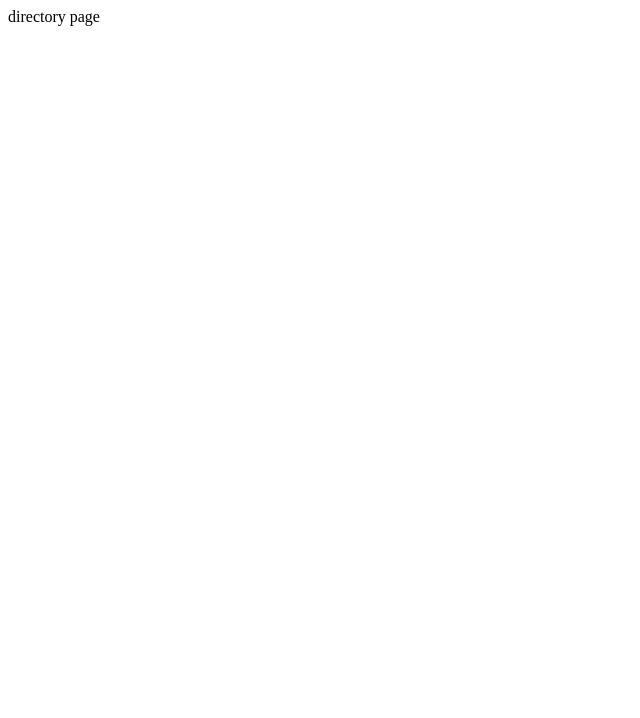
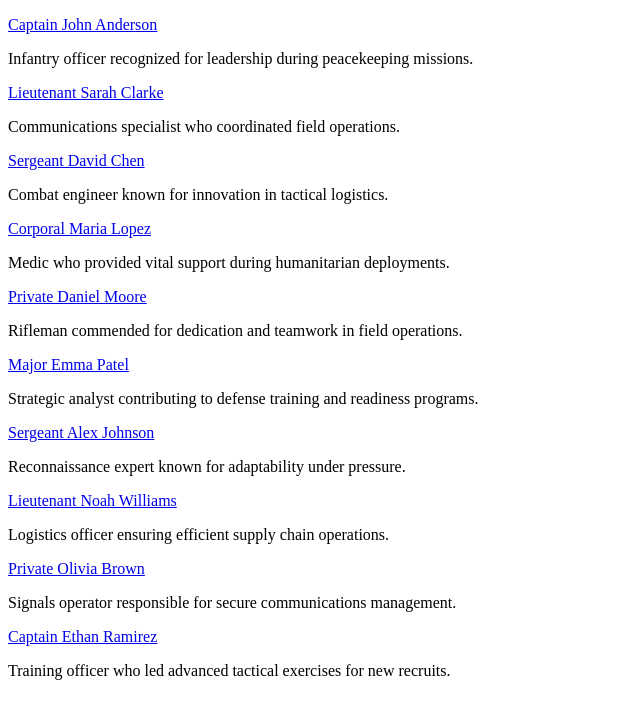
Before and after one commit to Brijsunil2/soldier-directory, a React (Vite) app: page / in a window 1280 px wide. Shown: the top 718 px of the page, without its empty margins (0-640 px from the left). Built offline with nearby package versions, Linux system fonts and the light colour scheme.

Commit message:
feat: add functionality to directory and update soldier dataset

```diff
--- a/src/components/Directory/Directory.jsx
+++ b/src/components/Directory/Directory.jsx
@@ -4,7 +4,9 @@ import DirectoryListing from "./DirectoryListing";
 const Directory = ({directoryData}) => {
   return (
     <section className="directory">
-
+      {directoryData.map((data, index) => (
+        <DirectoryListing key={index} listingData={data} />
+      ))}
     </section>
   )
 }
--- a/src/components/Directory/DirectoryListing.jsx
+++ b/src/components/Directory/DirectoryListing.jsx
@@ -1,6 +1,11 @@
-const DirectoryListing = () => {
+const DirectoryListing = ({listingData}) => {
   return (
-    <div>DirectoryListing</div>
+    <div className="directory-listing">
+      <a href={listingData.link} target="_blank" rel="noopener noreferrer">
+        <p className="listing-name">{listingData.name}</p>
+      </a>
+      <p className="listing-data">{listingData.description}</p>
+    </div>
   )
 }
 
--- a/src/data/soldierLinks.json
+++ b/src/data/soldierLinks.json
@@ -1,3 +1,52 @@
 [
-  {"name" : "test", "link" : "https://google.ca", "otherInfo" : "" }
+  {
+    "name": "Captain John Anderson",
+    "link": "https://example.com/john-anderson",
+    "description": "Infantry officer recognized for leadership during peacekeeping missions."
+  },
+  {
+    "name": "Lieutenant Sarah Clarke",
+    "link": "https://example.com/sarah-clarke",
+    "description": "Communications specialist who coordinated field operations."
+  },
+  {
+    "name": "Sergeant David Chen",
+    "link": "https://example.com/david-chen",
+    "description": "Combat engineer known for innovation in tactical logistics."
+  },
+  {
+    "name": "Corporal Maria Lopez",
+    "link": "https://example.com/maria-lopez",
+    "description": "Medic who provided vital support during humanitarian deployments."
+  },
+  {
+    "name": "Private Daniel Moore",
+    "link": "https://example.com/daniel-moore",
+    "description": "Rifleman commended for dedication and teamwork in field operations."
+  },
+  {
+    "name": "Major Emma Patel",
+    "link": "https://example.com/emma-patel",
+    "description": "Strategic analyst contributing to defense training and readiness programs."
+  },
+  {
+    "name": "Sergeant Alex Johnson",
+    "link": "https://example.com/alex-johnson",
+    "description": "Reconnaissance expert known for adaptability under pressure."
+  },
+  {
+    "name": "Lieutenant Noah Williams",
+    "link": "https://example.com/noah-williams",
+    "description": "Logistics officer ensuring efficient supply chain operations."
+  },
+  {
+    "name": "Private Olivia Brown",
+    "link": "https://example.com/olivia-brown",
+    "description": "Signals operator responsible for secure communications management."
+  },
+  {
+    "name": "Captain Ethan Ramirez",
+    "link": "https://example.com/ethan-ramirez",
+    "description": "Training officer who led advanced tactical exercises for new recruits."
+  }
 ]
--- a/src/pages/DirectoryPage/DirectoryPage.jsx
+++ b/src/pages/DirectoryPage/DirectoryPage.jsx
@@ -1,8 +1,13 @@
 import "./DirectoryPage.css";
 import soldierLinkData from "../../data/soldierLinks.json";
+import Directory from "../../components/Directory/Directory";
 
 const DirectoryPage = () => {
-  return <div className="directory-page-container">directory page</div>;
+  return (
+    <div className="directory-page-container">
+      <Directory directoryData={soldierLinkData} />
+    </div>
+  );
 };
 
 export default DirectoryPage;
```
